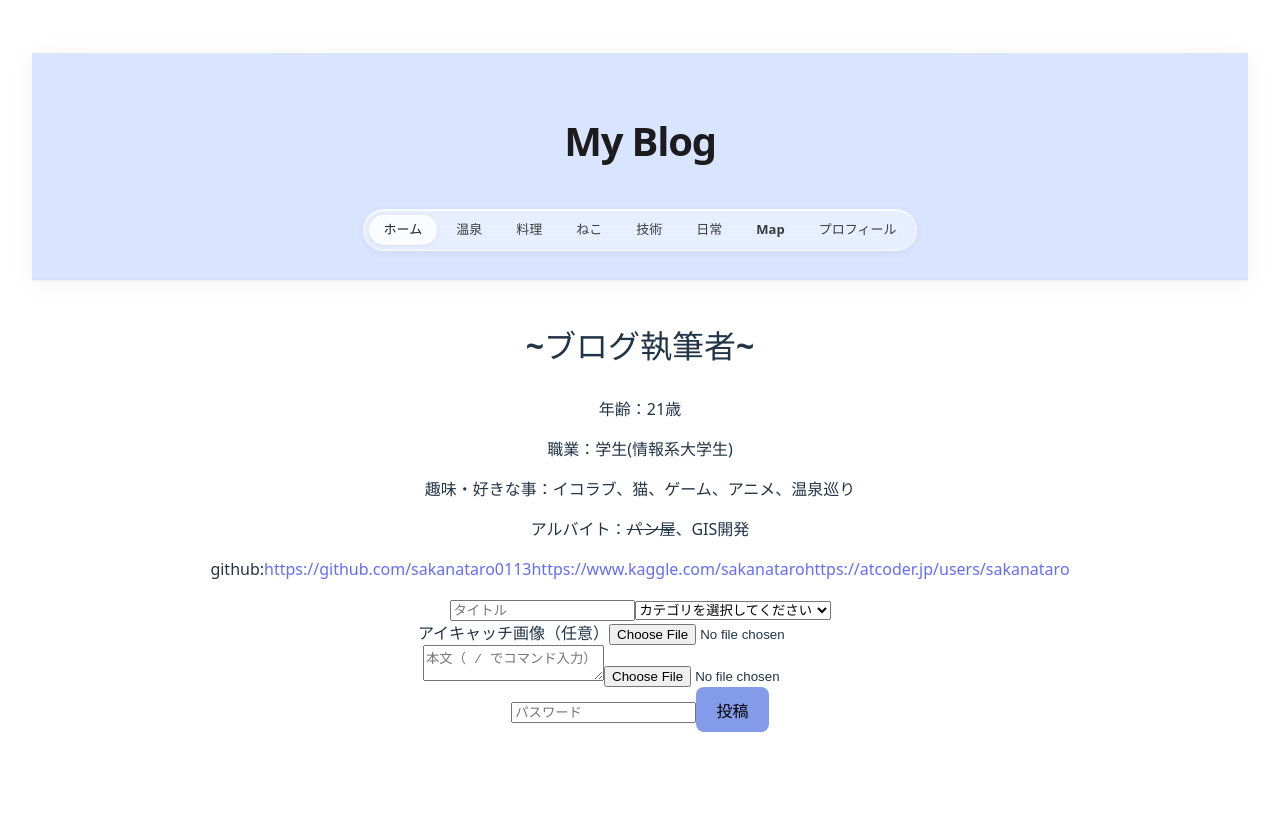
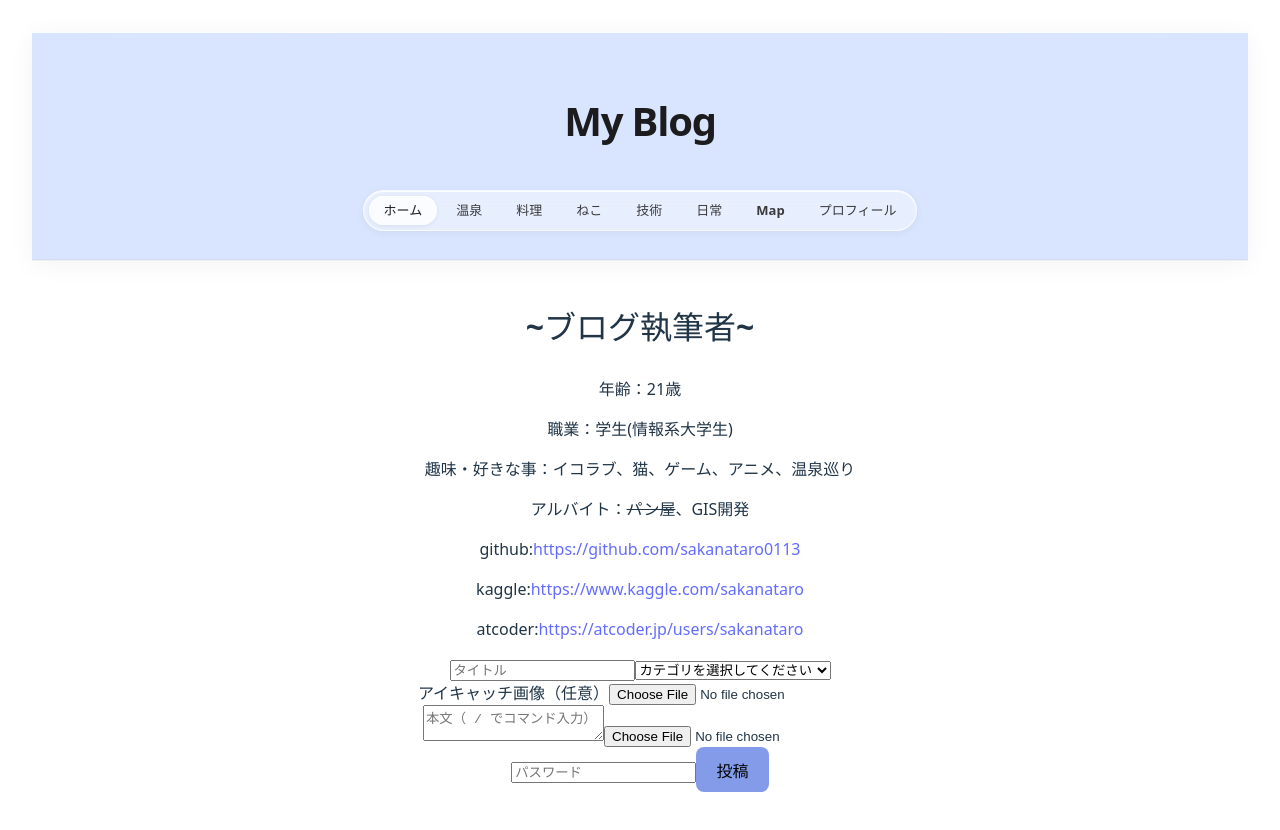
Before and after one commit to sakanataro0113/vite-project, a React (Vite) app: page /profile in a window 1280 px wide. Shown: the top 830 px of the page. Before the commit the page ends 800 px from the top, so only its background shows below. Built offline with nearby package versions, Linux system fonts and the light colour scheme.

Commit message:
profileにコンペ系追加、本気で頑張ります

```diff
--- a/src/components/profile.tsx
+++ b/src/components/profile.tsx
@@ -15,6 +15,8 @@ export default function Profile(){
                 >
                     https://github.com/sakanataro0113
                 </a>
+            </p>
+            <p>kaggle:
                 <a
                     href="https://www.kaggle.com/sakanataro"
                     target="_blank"
@@ -23,6 +25,8 @@ export default function Profile(){
                 >
                     https://www.kaggle.com/sakanataro
                 </a>
+            </p>
+            <p>atcoder:
                 <a
                     href="https://atcoder.jp/users/sakanataro"
                     target="_blank"
@@ -31,7 +35,6 @@ export default function Profile(){
                 >
                     https://atcoder.jp/users/sakanataro
                 </a>
-
             </p>
         </div>
     )
```
